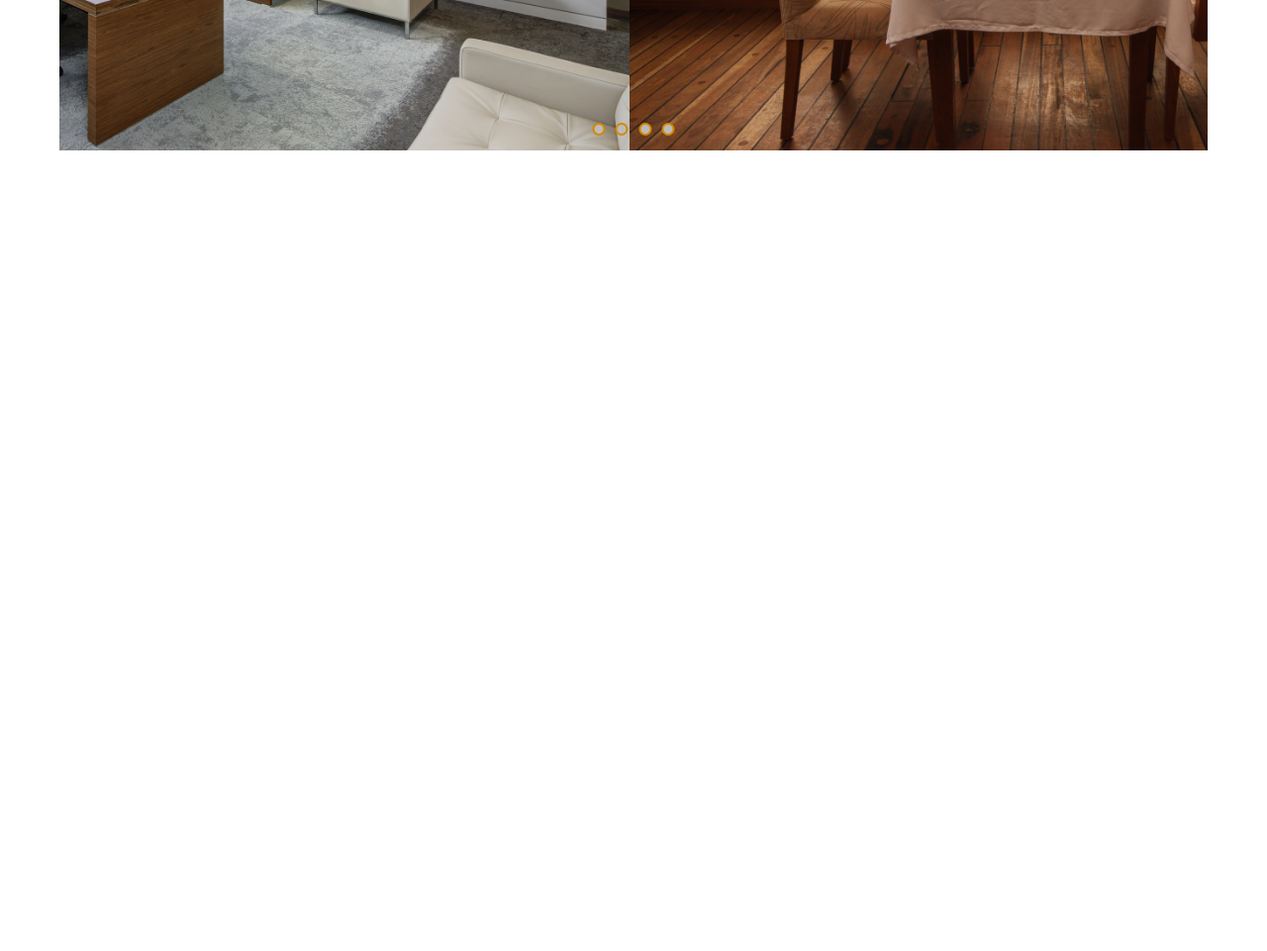
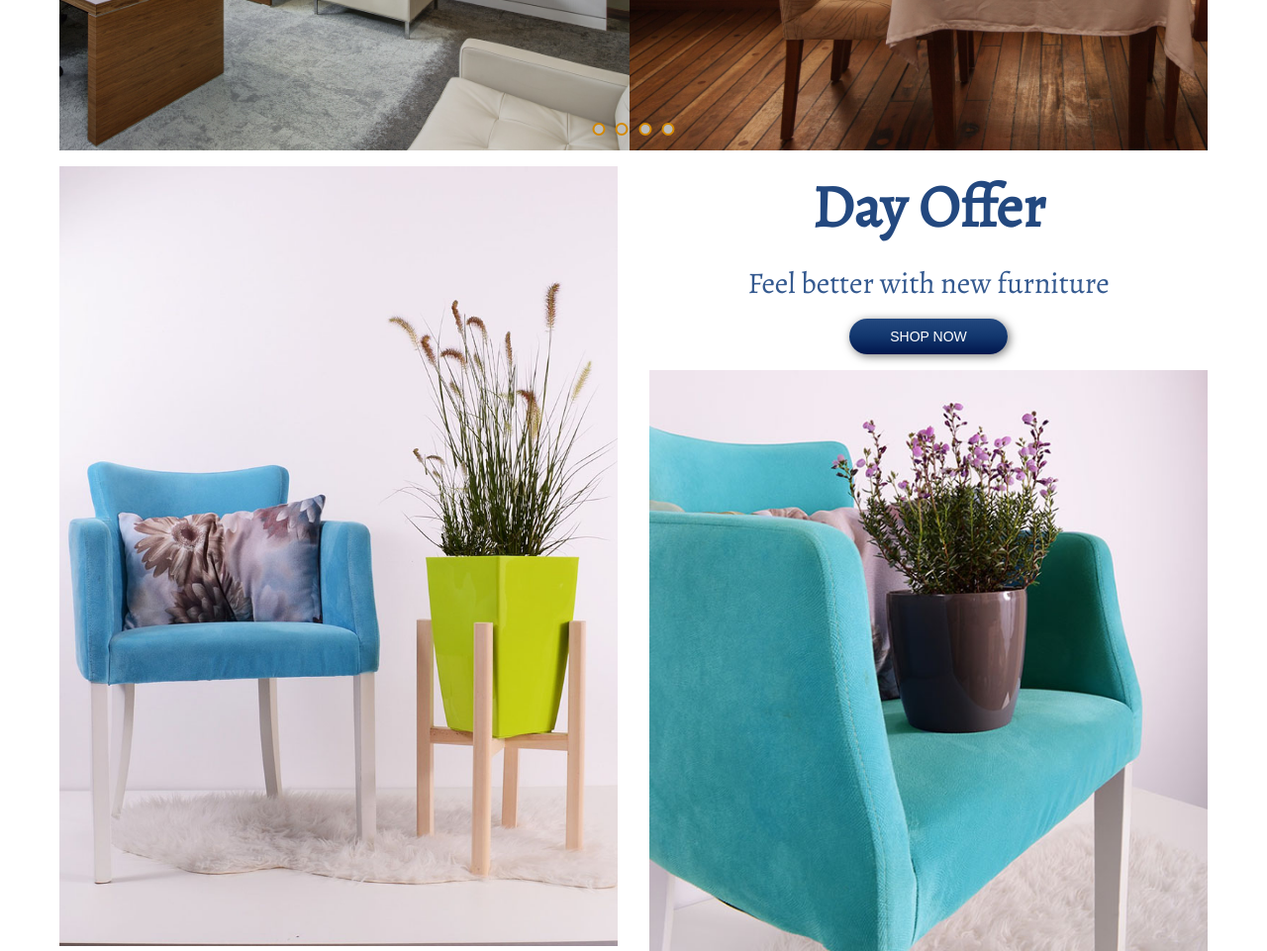
Before and after one commit to Vasiliy11/Furniture_store, a website: page app/index.html in a window 1280 px wide. Shown: the part 556-1517 px from the top of the page at 99% size. Before the commit the page ends 800 px from the top, so only its background shows below. Drawn offline with nearby package versions, Linux system fonts and the light colour scheme.

Commit message:
made day offer section and added styles to it

```diff
--- a/app/index.html
+++ b/app/index.html
@@ -191,6 +191,17 @@
       </section>
 
       <!-- End of Banner -->
+
+      <!-- day offer -->
+      <section class="day-offer">
+        <img src="images/src/day-offer-img-one.jpg" class="day-offer-img-one" alt="">
+        <h1 class="day-offer-heading">Day Offer</h1>
+        <p class="day-offer-paragraph">Feel better with new furniture</p>
+        <button class="day-offer-btn">Shop Now</button>
+        <img src="images/src/day-offer-img-two.jpg" class="day-offer-img-two" alt="">
+      </section>
+
+      <!-- end of day offer -->
     </div>
   </body>
 </html>
--- /dev/null
+++ b/app/sass/_day-offer.scss
@@ -0,0 +1,49 @@
+.day-offer{
+    grid-column: 2 / 10;
+    grid-row: 5 / 6;
+    display: grid;
+    grid-template-columns: repeat(4, 1fr);
+    grid-template-rows: repeat(4, min-content);
+    grid-gap: 1.6rem 3.2rem;
+    justify-items: center;
+    &-img-one{
+        grid-column: 1 / 3;
+        grid-row: 1 / -1;
+        width: 100%;
+    }
+    &-heading{
+        grid-column: 3 / -1;
+        grid-row: 1 / 2;
+        font-size: 6rem;
+        color: #23487f;
+    }
+    &-paragraph{
+        grid-column: 3 / -1;
+        grid-row: 2 / 3;
+        font-size: 3rem;
+        color: #34598f;
+    }
+    &-btn{
+        grid-column: 3 / -1;
+        grid-row: 3 / 4;
+        width: 16rem;
+        padding: 1rem;
+        font-size: 1.4rem;
+        color: #fff;
+        background: linear-gradient(to top, #00154c, #12376e, #23487f);
+        border: none;
+        border-radius: 5rem;
+        text-transform: uppercase;
+        outline: none;
+        box-shadow: .2rem .2rem 1rem #777;
+        &:hover{
+            box-shadow: .2rem .2rem 2rem #777;
+        }
+    }
+    &-img-two{
+        grid-column: 3 / -1;
+        grid-row: 4 / -1;
+        width: 100%;
+        align-self: end;
+    }
+}
--- a/app/sass/_global.scss
+++ b/app/sass/_global.scss
@@ -17,7 +17,7 @@ body{
 .container{
     display: grid;
     grid-template-columns: minmax(6rem, 1fr) repeat(8, minmax(min-content, 16rem)) minmax(6rem, 1fr);
-    grid-template-rows: repeat(3, min-content) 70vh;
+    grid-template-rows: repeat(3, min-content) 70vh min-content;
     grid-row-gap: 1.6rem;
     margin-top: 1.6rem;
 }
--- a/app/sass/style.scss
+++ b/app/sass/style.scss
@@ -3,3 +3,4 @@
 @import 'navbar.scss';
 @import 'header.scss';
 @import 'banner.scss';
+@import 'day-offer.scss';
```
Also changed, not shown: app/css/style.min.css.
